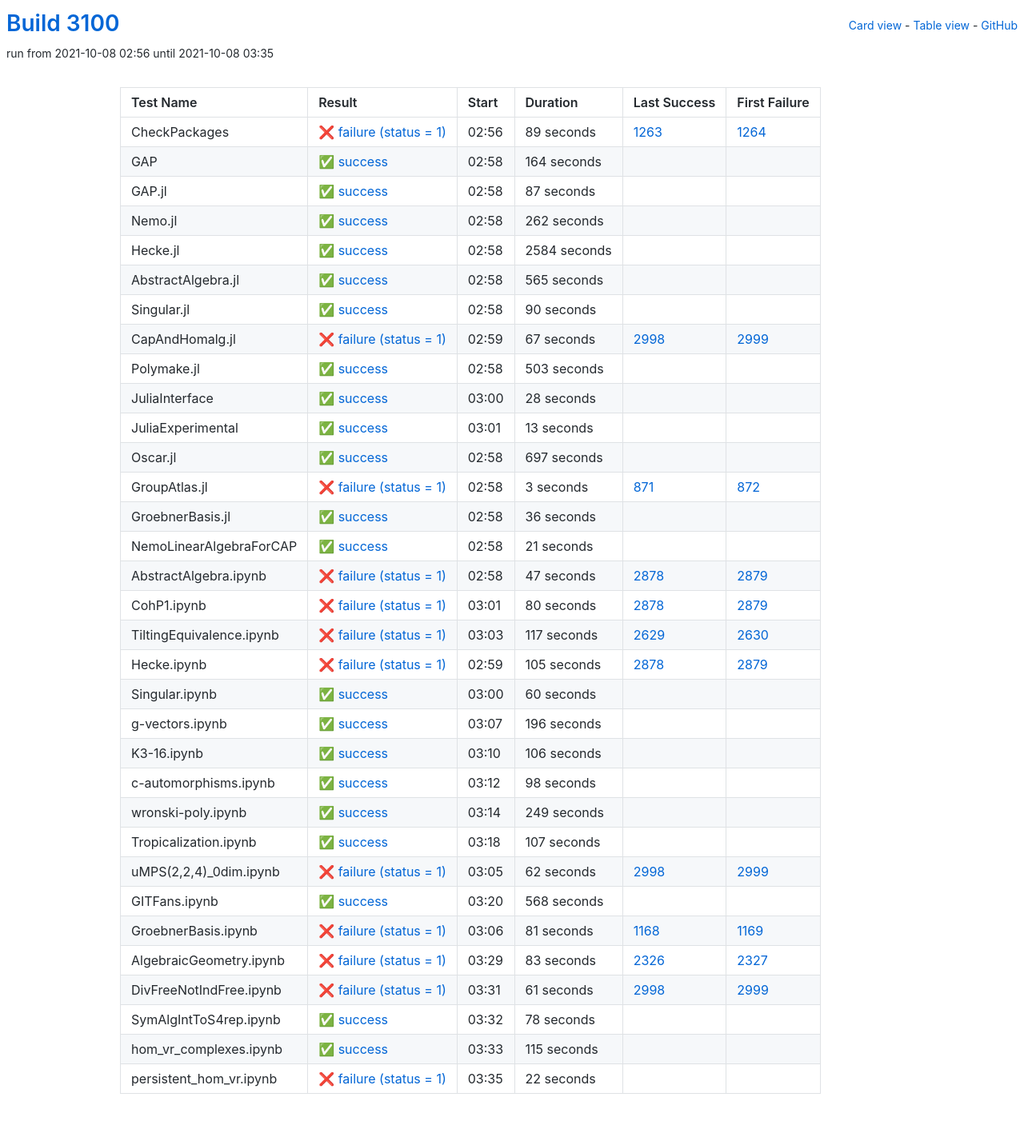
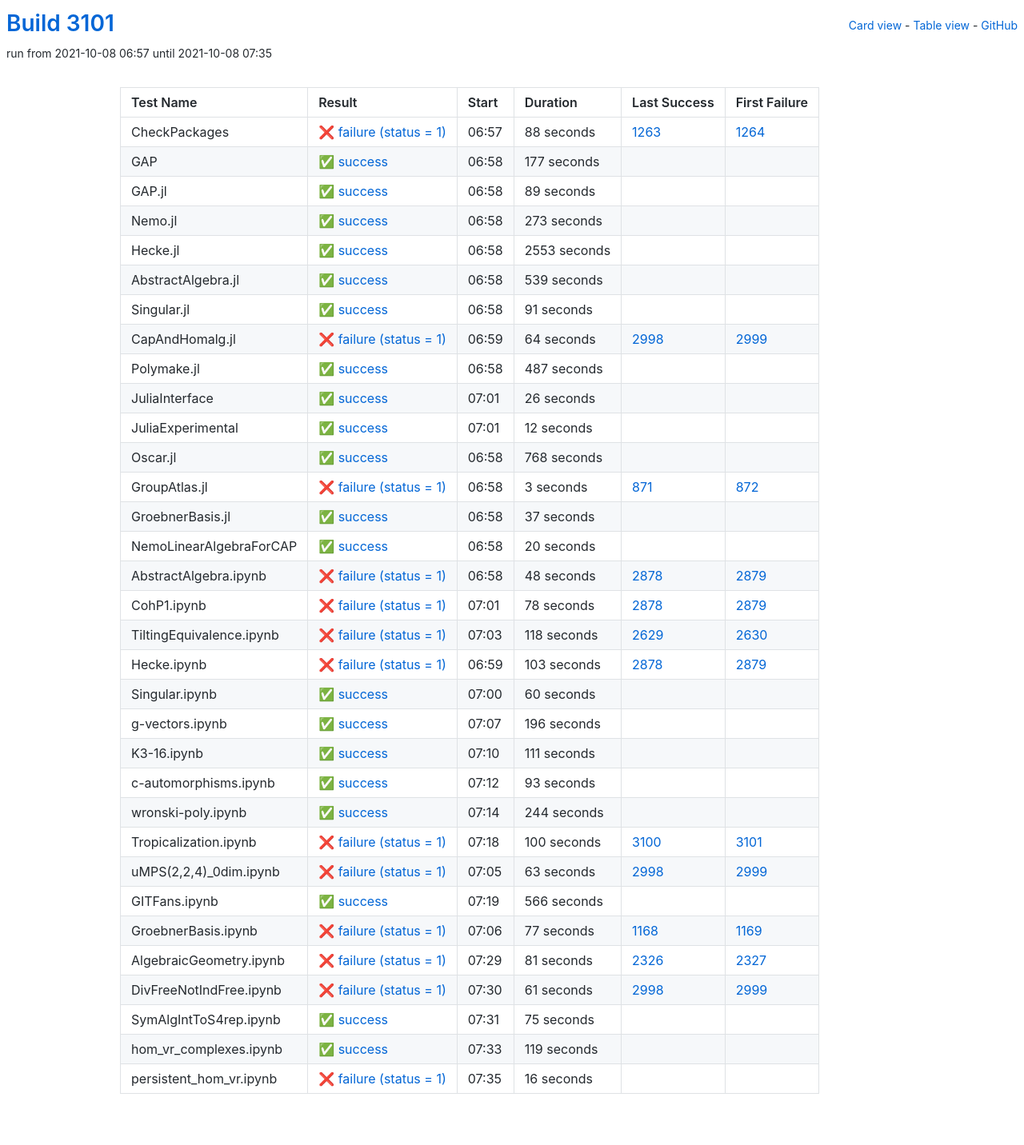
Before and after one commit to oscar-system/oscar-ci-status-stable, a Jekyll site: the page built from table.html, in a window 1280 px wide. Shown: the whole page at 80% size. Built offline with Jekyll 4.4.1, drawn with Linux system fonts in a browser that asks for light colours.

Commit message:
Build #3101

```diff
--- a/_data/ci.yml
+++ b/_data/ci.yml
@@ -1,6 +1,6 @@
 ---
-build: 3100
-build_url: https://oscarci.mathematik.uni-kl.de/job/oscar-stable/3100/
+build: 3101
+build_url: https://oscarci.mathematik.uni-kl.de/job/oscar-stable/3101/
 job: oscar-stable
 organization: oscar-system
 repo: oscar-ci-status-stable
@@ -8,152 +8,152 @@ repourl: https://github.com/oscar-system/oscar-ci-status-stable
 tests:
 - name: CheckPackages
   id: checkpackages
-  log: https://oscarci.mathematik.uni-kl.de/job/oscar-stable/3100/artifact/logs/build-3100/CheckPackages.log
-  start: 2021-10-08 02:56
+  log: https://oscarci.mathematik.uni-kl.de/job/oscar-stable/3101/artifact/logs/build-3101/CheckPackages.log
+  start: 2021-10-08 06:57
   success: false
   exitcode: 1
   status: failure
-  duration: 89
+  duration: 88
   last_success: 1263
   last_success_url: https://oscarci.mathematik.uni-kl.de/job/oscar-stable/1263/
   first_failure: 1264
   first_failure_url: https://oscarci.mathematik.uni-kl.de/job/oscar-stable/1264/
 - name: GAP
   id: gap
-  log: https://oscarci.mathematik.uni-kl.de/job/oscar-stable/3100/artifact/logs/build-3100/GAP.log
-  start: 2021-10-08 02:58
+  log: https://oscarci.mathematik.uni-kl.de/job/oscar-stable/3101/artifact/logs/build-3101/GAP.log
+  start: 2021-10-08 06:58
   success: true
   exitcode: 0
   status: success
-  duration: 164
+  duration: 177
   last_success: false
   last_success_url:
   first_failure: false
   first_failure_url:
 - name: GAP.jl
   id: gap-jl
-  log: https://oscarci.mathematik.uni-kl.de/job/oscar-stable/3100/artifact/logs/build-3100/GAP.jl.log
-  start: 2021-10-08 02:58
+  log: https://oscarci.mathematik.uni-kl.de/job/oscar-stable/3101/artifact/logs/build-3101/GAP.jl.log
+  start: 2021-10-08 06:58
   success: true
   exitcode: 0
   status: success
-  duration: 87
+  duration: 89
   last_success: false
   last_success_url:
   first_failure: false
   first_failure_url:
 - name: Nemo.jl
   id: nemo-jl
-  log: https://oscarci.mathematik.uni-kl.de/job/oscar-stable/3100/artifact/logs/build-3100/Nemo.jl.log
-  start: 2021-10-08 02:58
+  log: https://oscarci.mathematik.uni-kl.de/job/oscar-stable/3101/artifact/logs/build-3101/Nemo.jl.log
+  start: 2021-10-08 06:58
   success: true
   exitcode: 0
   status: success
-  duration: 262
+  duration: 273
   last_success: false
   last_success_url:
   first_failure: false
   first_failure_url:
 - name: Hecke.jl
   id: hecke-jl
-  log: https://oscarci.mathematik.uni-kl.de/job/oscar-stable/3100/artifact/logs/build-3100/Hecke.jl.log
-  start: 2021-10-08 02:58
+  log: https://oscarci.mathematik.uni-kl.de/job/oscar-stable/3101/artifact/logs/build-3101/Hecke.jl.log
+  start: 2021-10-08 06:58
   success: true
   exitcode: 0
   status: success
-  duration: 2584
+  duration: 2553
   last_success: false
   last_success_url:
   first_failure: false
   first_failure_url:
 - name: AbstractAlgebra.jl
   id: abstractalgebra-jl
-  log: https://oscarci.mathematik.uni-kl.de/job/oscar-stable/3100/artifact/logs/build-3100/AbstractAlgebra.jl.log
-  start: 2021-10-08 02:58
+  log: https://oscarci.mathematik.uni-kl.de/job/oscar-stable/3101/artifact/logs/build-3101/AbstractAlgebra.jl.log
+  start: 2021-10-08 06:58
   success: true
   exitcode: 0
   status: success
-  duration: 565
+  duration: 539
   last_success: false
   last_success_url:
   first_failure: false
   first_failure_url:
 - name: Singular.jl
   id: singular-jl
-  log: https://oscarci.mathematik.uni-kl.de/job/oscar-stable/3100/artifact/logs/build-3100/Singular.jl.log
-  start: 2021-10-08 02:58
+  log: https://oscarci.mathematik.uni-kl.de/job/oscar-stable/3101/artifact/logs/build-3101/Singular.jl.log
+  start: 2021-10-08 06:58
   success: true
   exitcode: 0
   status: success
-  duration: 90
+  duration: 91
   last_success: false
   last_success_url:
   first_failure: false
   first_failure_url:
 - name: CapAndHomalg.jl
   id: capandhomalg-jl
-  log: https://oscarci.mathematik.uni-kl.de/job/oscar-stable/3100/artifact/logs/build-3100/CapAndHomalg.jl.log
-  start: 2021-10-08 02:59
+  log: https://oscarci.mathematik.uni-kl.de/job/oscar-stable/3101/artifact/logs/build-3101/CapAndHomalg.jl.log
+  start: 2021-10-08 06:59
   success: false
   exitcode: 1
   status: failure
-  duration: 67
+  duration: 64
   last_success: 2998
   last_success_url: https://oscarci.mathematik.uni-kl.de/job/oscar-stable/2998/
   first_failure: 2999
   first_failure_url: https://oscarci.mathematik.uni-kl.de/job/oscar-stable/2999/
 - name: Polymake.jl
   id: polymake-jl
-  log: https://oscarci.mathematik.uni-kl.de/job/oscar-stable/3100/artifact/logs/build-3100/Polymake.jl.log
-  start: 2021-10-08 02:58
+  log: https://oscarci.mathematik.uni-kl.de/job/oscar-stable/3101/artifact/logs/build-3101/Polymake.jl.log
+  start: 2021-10-08 06:58
   success: true
   exitcode: 0
   status: success
-  duration: 503
+  duration: 487
   last_success: false
   last_success_url:
   first_failure: false
   first_failure_url:
 - name: JuliaInterface
   id: juliainterface
-  log: https://oscarci.mathematik.uni-kl.de/job/oscar-stable/3100/artifact/logs/build-3100/JuliaInterface.log
-  start: 2021-10-08 03:00
+  log: https://oscarci.mathematik.uni-kl.de/job/oscar-stable/3101/artifact/logs/build-3101/JuliaInterface.log
+  start: 2021-10-08 07:01
   success: true
   exitcode: 0
   status: success
-  duration: 28
+  duration: 26
   last_success: false
   last_success_url:
   first_failure: false
   first_failure_url:
 - name: JuliaExperimental
   id: juliaexperimental
-  log: https://oscarci.mathematik.uni-kl.de/job/oscar-stable/3100/artifact/logs/build-3100/JuliaExperimental.log
-  start: 2021-10-08 03:01
+  log: https://oscarci.mathematik.uni-kl.de/job/oscar-stable/3101/artifact/logs/build-3101/JuliaExperimental.log
+  start: 2021-10-08 07:01
   success: true
   exitcode: 0
   status: success
-  duration: 13
+  duration: 12
   last_success: false
   last_success_url:
   first_failure: false
   first_failure_url:
 - name: Oscar.jl
   id: oscar-jl
-  log: https://oscarci.mathematik.uni-kl.de/job/oscar-stable/3100/artifact/logs/build-3100/Oscar.jl.log
-  start: 2021-10-08 02:58
+  log: https://oscarci.mathematik.uni-kl.de/job/oscar-stable/3101/artifact/logs/build-3101/Oscar.jl.log
+  start: 2021-10-08 06:58
   success: true
   exitcode: 0
   status: success
-  duration: 697
+  duration: 768
   last_success: false
   last_success_url:
   first_failure: false
   first_failure_url:
 - name: GroupAtlas.jl
   id: groupatlas-jl
-  log: https://oscarci.mathematik.uni-kl.de/job/oscar-stable/3100/artifact/logs/build-3100/GroupAtlas.jl.log
-  start: 2021-10-08 02:58
+  log: https://oscarci.mathematik.uni-kl.de/job/oscar-stable/3101/artifact/logs/build-3101/GroupAtlas.jl.log
+  start: 2021-10-08 06:58
   success: false
   exitcode: 1
   status: failure
@@ -164,80 +164,80 @@ tests:
   first_failure_url: https://oscarci.mathematik.uni-kl.de/job/oscar-stable/872/
 - name: GroebnerBasis.jl
   id: groebnerbasis-jl
-  log: https://oscarci.mathematik.uni-kl.de/job/oscar-stable/3100/artifact/logs/build-3100/GroebnerBasis.jl.log
-  start: 2021-10-08 02:58
+  log: https://oscarci.mathematik.uni-kl.de/job/oscar-stable/3101/artifact/logs/build-3101/GroebnerBasis.jl.log
+  start: 2021-10-08 06:58
   success: true
   exitcode: 0
   status: success
-  duration: 36
+  duration: 37
   last_success: false
   last_success_url:
   first_failure: false
   first_failure_url:
 - name: NemoLinearAlgebraForCAP
   id: nemolinearalgebraforcap
-  log: https://oscarci.mathematik.uni-kl.de/job/oscar-stable/3100/artifact/logs/build-3100/NemoLinearAlgebraForCAP.log
-  start: 2021-10-08 02:58
+  log: https://oscarci.mathematik.uni-kl.de/job/oscar-stable/3101/artifact/logs/build-3101/NemoLinearAlgebraForCAP.log
+  start: 2021-10-08 06:58
   success: true
   exitcode: 0
   status: success
-  duration: 21
+  duration: 20
   last_success: false
   last_success_url:
   first_failure: false
   first_failure_url:
 - name: AbstractAlgebra.ipynb
   id: abstractalgebra-ipynb
-  log: https://oscarci.mathematik.uni-kl.de/job/oscar-stable/3100/artifact/logs/build-3100/AbstractAlgebra.ipynb.log
-  start: 2021-10-08 02:58
+  log: https://oscarci.mathematik.uni-kl.de/job/oscar-stable/3101/artifact/logs/build-3101/AbstractAlgebra.ipynb.log
+  start: 2021-10-08 06:58
   success: false
   exitcode: 1
   status: failure
-  duration: 47
+  duration: 48
   last_success: 2878
   last_success_url: https://oscarci.mathematik.uni-kl.de/job/oscar-stable/2878/
   first_failure: 2879
   first_failure_url: https://oscarci.mathematik.uni-kl.de/job/oscar-stable/2879/
 - name: CohP1.ipynb
   id: cohp1-ipynb
-  log: https://oscarci.mathematik.uni-kl.de/job/oscar-stable/3100/artifact/logs/build-3100/CohP1.ipynb.log
-  start: 2021-10-08 03:01
+  log: https://oscarci.mathematik.uni-kl.de/job/oscar-stable/3101/artifact/logs/build-3101/CohP1.ipynb.log
+  start: 2021-10-08 07:01
   success: false
   exitcode: 1
   status: failure
-  duration: 80
+  duration: 78
   last_success: 2878
   last_success_url: https://oscarci.mathematik.uni-kl.de/job/oscar-stable/2878/
   first_failure: 2879
   first_failure_url: https://oscarci.mathematik.uni-kl.de/job/oscar-stable/2879/
 - name: TiltingEquivalence.ipynb
   id: tiltingequivalence-ipynb
-  log: https://oscarci.mathematik.uni-kl.de/job/oscar-stable/3100/artifact/logs/build-3100/TiltingEquivalence.ipynb.log
-  start: 2021-10-08 03:03
+  log: https://oscarci.mathematik.uni-kl.de/job/oscar-stable/3101/artifact/logs/build-3101/TiltingEquivalence.ipynb.log
+  start: 2021-10-08 07:03
   success: false
   exitcode: 1
   status: failure
-  duration: 117
+  duration: 118
   last_success: 2629
   last_success_url: https://oscarci.mathematik.uni-kl.de/job/oscar-stable/2629/
   first_failure: 2630
   first_failure_url: https://oscarci.mathematik.uni-kl.de/job/oscar-stable/2630/
 - name: Hecke.ipynb
   id: hecke-ipynb
-  log: https://oscarci.mathematik.uni-kl.de/job/oscar-stable/3100/artifact/logs/build-3100/Hecke.ipynb.log
-  start: 2021-10-08 02:59
+  log: https://oscarci.mathematik.uni-kl.de/job/oscar-stable/3101/artifact/logs/build-3101/Hecke.ipynb.log
+  start: 2021-10-08 06:59
   success: false
   exitcode: 1
   status: failure
-  duration: 105
+  duration: 103
   last_success: 2878
   last_success_url: https://oscarci.mathematik.uni-kl.de/job/oscar-stable/2878/
   first_failure: 2879
   first_failure_url: https://oscarci.mathematik.uni-kl.de/job/oscar-stable/2879/
 - name: Singular.ipynb
   id: singular-ipynb
-  log: https://oscarci.mathematik.uni-kl.de/job/oscar-stable/3100/artifact/logs/build-3100/Singular.ipynb.log
-  start: 2021-10-08 03:00
+  log: https://oscarci.mathematik.uni-kl.de/job/oscar-stable/3101/artifact/logs/build-3101/Singular.ipynb.log
+  start: 2021-10-08 07:00
   success: true
   exitcode: 0
   status: success
@@ -248,8 +248,8 @@ tests:
   first_failure_url:
 - name: g-vectors.ipynb
   id: g-vectors-ipynb
-  log: https://oscarci.mathematik.uni-kl.de/job/oscar-stable/3100/artifact/logs/build-3100/g-vectors.ipynb.log
-  start: 2021-10-08 03:07
+  log: https://oscarci.mathematik.uni-kl.de/job/oscar-stable/3101/artifact/logs/build-3101/g-vectors.ipynb.log
+  start: 2021-10-08 07:07
   success: true
   exitcode: 0
   status: success
@@ -260,104 +260,104 @@ tests:
   first_failure_url:
 - name: K3-16.ipynb
   id: k3-16-ipynb
-  log: https://oscarci.mathematik.uni-kl.de/job/oscar-stable/3100/artifact/logs/build-3100/K3-16.ipynb.log
-  start: 2021-10-08 03:10
+  log: https://oscarci.mathematik.uni-kl.de/job/oscar-stable/3101/artifact/logs/build-3101/K3-16.ipynb.log
+  start: 2021-10-08 07:10
   success: true
   exitcode: 0
   status: success
-  duration: 106
+  duration: 111
   last_success: false
   last_success_url:
   first_failure: false
   first_failure_url:
 - name: c-automorphisms.ipynb
   id: c-automorphisms-ipynb
-  log: https://oscarci.mathematik.uni-kl.de/job/oscar-stable/3100/artifact/logs/build-3100/c-automorphisms.ipynb.log
-  start: 2021-10-08 03:12
+  log: https://oscarci.mathematik.uni-kl.de/job/oscar-stable/3101/artifact/logs/build-3101/c-automorphisms.ipynb.log
+  start: 2021-10-08 07:12
   success: true
   exitcode: 0
   status: success
-  duration: 98
+  duration: 93
   last_success: false
   last_success_url:
   first_failure: false
   first_failure_url:
 - name: wronski-poly.ipynb
   id: wronski-poly-ipynb
-  log: https://oscarci.mathematik.uni-kl.de/job/oscar-stable/3100/artifact/logs/build-3100/wronski-poly.ipynb.log
-  start: 2021-10-08 03:14
+  log: https://oscarci.mathematik.uni-kl.de/job/oscar-stable/3101/artifact/logs/build-3101/wronski-poly.ipynb.log
+  start: 2021-10-08 07:14
   success: true
   exitcode: 0
   status: success
-  duration: 249
+  duration: 244
   last_success: false
   last_success_url:
   first_failure: false
   first_failure_url:
 - name: Tropicalization.ipynb
   id: tropicalization-ipynb
-  log: https://oscarci.mathematik.uni-kl.de/job/oscar-stable/3100/artifact/logs/build-3100/Tropicalization.ipynb.log
-  start: 2021-10-08 03:18
-  success: true
-  exitcode: 0
-  status: success
-  duration: 107
-  last_success: false
-  last_success_url:
-  first_failure: false
-  first_failure_url:
-- name: uMPS(2,2,4)_0dim.ipynb
-  id: umps-2-2-4-0dim-ipynb
-  log: https://oscarci.mathematik.uni-kl.de/job/oscar-stable/3100/artifact/logs/build-3100/uMPS-2-2-4-_0dim.ipynb.log
-  start: 2021-10-08 03:05
+  log: https://oscarci.mathematik.uni-kl.de/job/oscar-stable/3101/artifact/logs/build-3101/Tropicalization.ipynb.log
+  start: 2021-10-08 07:18
   success: false
   exitcode: 1
   status: failure
-  duration: 62
+  duration: 100
+  last_success: 3100
+  last_success_url: https://oscarci.mathematik.uni-kl.de/job/oscar-stable/3100/
+  first_failure: 3101
+  first_failure_url: https://oscarci.mathematik.uni-kl.de/job/oscar-stable/3101/
+- name: uMPS(2,2,4)_0dim.ipynb
+  id: umps-2-2-4-0dim-ipynb
+  log: https://oscarci.mathematik.uni-kl.de/job/oscar-stable/3101/artifact/logs/build-3101/uMPS-2-2-4-_0dim.ipynb.log
+  start: 2021-10-08 07:05
+  success: false
+  exitcode: 1
+  status: failure
+  duration: 63
   last_success: 2998
   last_success_url: https://oscarci.mathematik.uni-kl.de/job/oscar-stable/2998/
   first_failure: 2999
   first_failure_url: https://oscarci.mathematik.uni-kl.de/job/oscar-stable/2999/
 - name: GITFans.ipynb
   id: gitfans-ipynb
-  log: https://oscarci.mathematik.uni-kl.de/job/oscar-stable/3100/artifact/logs/build-3100/GITFans.ipynb.log
-  start: 2021-10-08 03:20
+  log: https://oscarci.mathematik.uni-kl.de/job/oscar-stable/3101/artifact/logs/build-3101/GITFans.ipynb.log
+  start: 2021-10-08 07:19
   success: true
   exitcode: 0
   status: success
-  duration: 568
+  duration: 566
   last_success: false
   last_success_url:
   first_failure: false
   first_failure_url:
 - name: GroebnerBasis.ipynb
   id: groebnerbasis-ipynb
-  log: https://oscarci.mathematik.uni-kl.de/job/oscar-stable/3100/artifact/logs/build-3100/GroebnerBasis.ipynb.log
-  start: 2021-10-08 03:06
+  log: https://oscarci.mathematik.uni-kl.de/job/oscar-stable/3101/artifact/logs/build-3101/GroebnerBasis.ipynb.log
+  start: 2021-10-08 07:06
   success: false
   exitcode: 1
   status: failure
-  duration: 81
+  duration: 77
   last_success: 1168
   last_success_url: https://oscarci.mathematik.uni-kl.de/job/oscar-stable/1168/
   first_failure: 1169
   first_failure_url: https://oscarci.mathematik.uni-kl.de/job/oscar-stable/1169/
 - name: AlgebraicGeometry.ipynb
   id: algebraicgeometry-ipynb
-  log: https://oscarci.mathematik.uni-kl.de/job/oscar-stable/3100/artifact/logs/build-3100/AlgebraicGeometry.ipynb.log
-  start: 2021-10-08 03:29
+  log: https://oscarci.mathematik.uni-kl.de/job/oscar-stable/3101/artifact/logs/build-3101/AlgebraicGeometry.ipynb.log
+  start: 2021-10-08 07:29
   success: false
   exitcode: 1
   status: failure
-  duration: 83
+  duration: 81
   last_success: 2326
   last_success_url: https://oscarci.mathematik.uni-kl.de/job/oscar-stable/2326/
   first_failure: 2327
   first_failure_url: https://oscarci.mathematik.uni-kl.de/job/oscar-stable/2327/
 - name: DivFreeNotIndFree.ipynb
   id: divfreenotindfree-ipynb
-  log: https://oscarci.mathematik.uni-kl.de/job/oscar-stable/3100/artifact/logs/build-3100/DivFreeNotIndFree.ipynb.log
-  start: 2021-10-08 03:31
+  log: https://oscarci.mathematik.uni-kl.de/job/oscar-stable/3101/artifact/logs/build-3101/DivFreeNotIndFree.ipynb.log
+  start: 2021-10-08 07:30
   success: false
   exitcode: 1
   status: failure
@@ -368,36 +368,36 @@ tests:
   first_failure_url: https://oscarci.mathematik.uni-kl.de/job/oscar-stable/2999/
 - name: SymAlgIntToS4rep.ipynb
   id: symalginttos4rep-ipynb
-  log: https://oscarci.mathematik.uni-kl.de/job/oscar-stable/3100/artifact/logs/build-3100/SymAlgIntToS4rep.ipynb.log
-  start: 2021-10-08 03:32
+  log: https://oscarci.mathematik.uni-kl.de/job/oscar-stable/3101/artifact/logs/build-3101/SymAlgIntToS4rep.ipynb.log
+  start: 2021-10-08 07:31
   success: true
   exitcode: 0
   status: success
-  duration: 78
+  duration: 75
   last_success: false
   last_success_url:
   first_failure: false
   first_failure_url:
 - name: hom_vr_complexes.ipynb
   id: hom-vr-complexes-ipynb
-  log: https://oscarci.mathematik.uni-kl.de/job/oscar-stable/3100/artifact/logs/build-3100/hom_vr_complexes.ipynb.log
-  start: 2021-10-08 03:33
+  log: https://oscarci.mathematik.uni-kl.de/job/oscar-stable/3101/artifact/logs/build-3101/hom_vr_complexes.ipynb.log
+  start: 2021-10-08 07:33
   success: true
   exitcode: 0
   status: success
-  duration: 115
+  duration: 119
   last_success: false
   last_success_url:
   first_failure: false
   first_failure_url:
 - name: persistent_hom_vr.ipynb
   id: persistent-hom-vr-ipynb
-  log: https://oscarci.mathematik.uni-kl.de/job/oscar-stable/3100/artifact/logs/build-3100/persistent_hom_vr.ipynb.log
-  start: 2021-10-08 03:35
+  log: https://oscarci.mathematik.uni-kl.de/job/oscar-stable/3101/artifact/logs/build-3101/persistent_hom_vr.ipynb.log
+  start: 2021-10-08 07:35
   success: false
   exitcode: 1
   status: failure
-  duration: 22
+  duration: 16
   last_success: false
   last_success_url:
   first_failure: false
```
Also changed, not shown: README.md.
